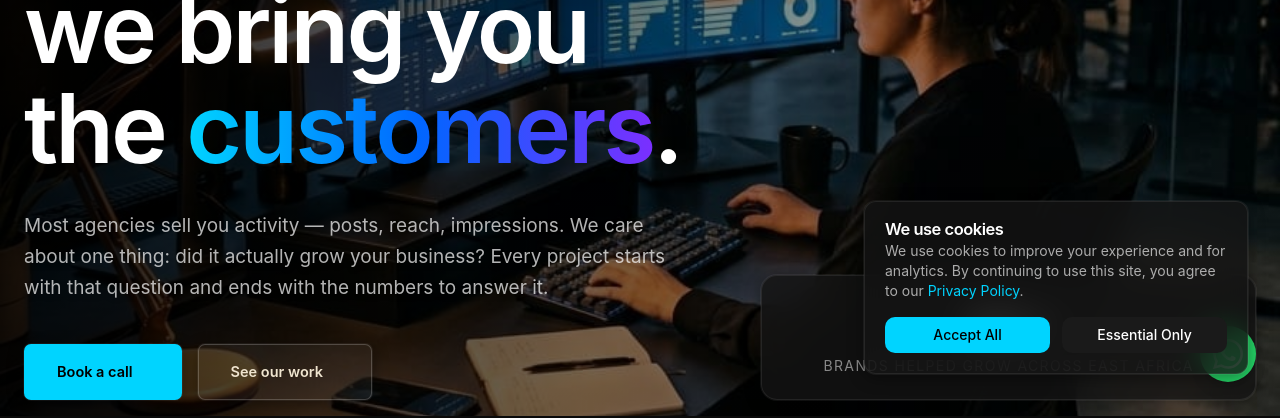
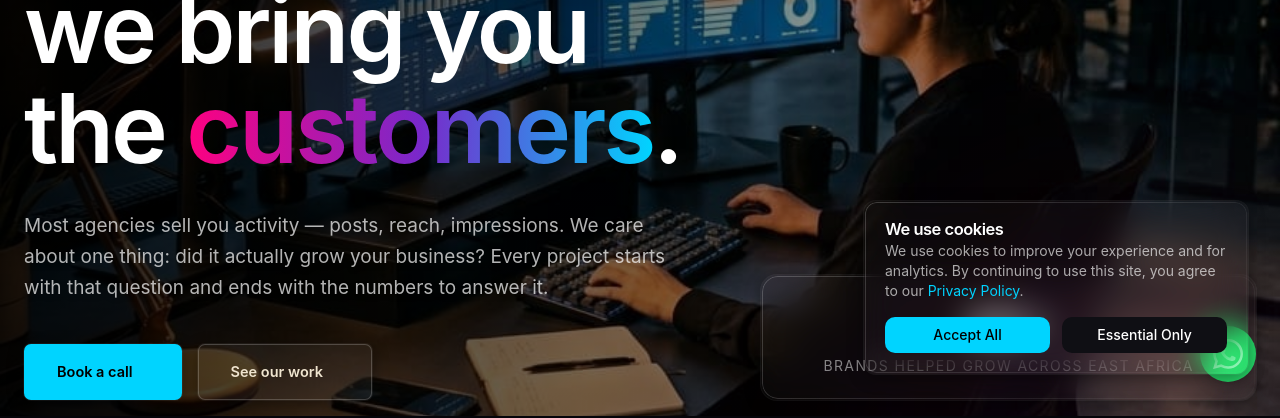
Before and after one commit to aokreative/Kreative-AO, a Next.js app: page / in a window 1280 px wide. Shown: the part 394-812 px from the top of the page. Built offline with nearby package versions, Linux system fonts and the light colour scheme; no server answers.

Commit message:
feat: implement cyber-luxury glassmorphism, animated hero glow, and fix process scroll gap

```diff
--- a/src/app/globals.css
+++ b/src/app/globals.css
@@ -50,10 +50,10 @@
    Light mode is intentionally left as a reduced fallback only.
 ---------------------------------------------------------------- */
 :root {
-  /* Default: dark mode first */
-  --bg:         #0A0A0A;
-  --surface:    #141414;
-  --surface-2:  #1A1A1A;
+  /* Default: deep midnight cyber-luxury */
+  --bg:         #05050A;
+  --surface:    #0A0A0F;
+  --surface-2:  #0F0F14;
   --ink:        #FFFFFF;
   --ink-2:      rgba(255, 255, 255, 0.65);
   --ink-3:      rgba(255, 255, 255, 0.35);
@@ -140,13 +140,11 @@
 @layer utilities {
   /* Signal gradient bar — thin horizontal rule above footer */
   .signal {
-    background-image: linear-gradient(90deg,
-      #00D4FF 0%, #0066FF 35%, #7B2FFF 68%, #FF3CAC 100%);
+    background-image: linear-gradient(90deg, #FF0080 0%, #7928CA 50%, #00D4FF 100%);
   }
   /* Accent gradient text — hero headline highlight */
   .signal-text {
-    background-image: linear-gradient(90deg,
-      #00D4FF 0%, #0066FF 50%, #7B2FFF 100%);
+    background-image: linear-gradient(90deg, #FF0080 0%, #7928CA 50%, #00D4FF 100%);
     -webkit-background-clip: text;
     background-clip: text;
     color: transparent;
@@ -166,20 +164,32 @@
    Interaction layer — spring ease, lift on hover, glow on accent.
 ---------------------------------------------------------------- */
 @layer utilities {
-  /* Card: elevated dark surface with 1px edge definition */
+  /* Card: true glassmorphism with gradient border */
   .card {
-    background: var(--surface);
-    border: 1px solid rgba(255, 255, 255, 0.08);
-    box-shadow: var(--shadow-e1), var(--highlight);
-    transition:
-      transform 450ms var(--ease-spring),
-      box-shadow 450ms var(--ease-spring),
-      border-color 300ms ease;
+    position: relative;
+    overflow: hidden;
+    background: rgba(255, 255, 255, 0.03);
+    backdrop-filter: blur(16px) saturate(1.4);
+    -webkit-backdrop-filter: blur(16px) saturate(1.4);
+    box-shadow: var(--shadow-e1);
+    border: 1px solid transparent;
+    transition: transform 450ms var(--ease-spring), box-shadow 450ms var(--ease-spring);
+  }
+  .card::after {
+    content: ""; position: absolute; inset: 0; pointer-events: none;
+    border-radius: inherit; padding: 1px;
+    background: linear-gradient(135deg, rgba(255,255,255,0.2) 0%, rgba(255,255,255,0.02) 100%);
+    -webkit-mask: linear-gradient(#fff 0 0) content-box, linear-gradient(#fff 0 0);
+    -webkit-mask-composite: xor;
+    mask-composite: exclude;
+    transition: background 450ms ease;
   }
   .card:hover {
     transform: translateY(-3px);
-    border-color: rgba(255, 255, 255, 0.14);
-    box-shadow: var(--shadow-e2), var(--highlight);
+    box-shadow: var(--shadow-e2);
+  }
+  .card:hover::after {
+    background: linear-gradient(135deg, rgba(255,255,255,0.3) 0%, rgba(255,255,255,0.05) 100%);
   }
 
   .link-draw {
@@ -247,9 +257,9 @@
   background-image:
     url("/brand/skyline.jpg"),
     radial-gradient(120% 52% at 16% 100%, rgba(0,212,255,.12), transparent 62%),
-    radial-gradient(95% 44% at 74% 100%, rgba(0,102,255,.10), transparent 64%),
-    radial-gradient(64% 34% at 46% 104%, rgba(123,47,255,.10), transparent 58%),
-    linear-gradient(180deg, #0A0A0A 0%, #0D0D0D 40%, #111111 72%, #141414 100%);
+    radial-gradient(95% 44% at 74% 100%, rgba(121,40,202,.10), transparent 64%),
+    radial-gradient(64% 34% at 46% 104%, rgba(255,0,128,.10), transparent 58%),
+    linear-gradient(180deg, #05050A 0%, #08080C 40%, #0A0A0F 72%, #0C0C12 100%);
   background-size: cover, cover, cover, cover, cover;
   background-position: center;
   background-repeat: no-repeat;
@@ -263,7 +273,7 @@
     radial-gradient(ellipse 80% 60% at 50% 0%, rgba(0,0,0,0.85) 0%, transparent 70%),
     /* Subtle cyan bleed right */
     radial-gradient(46% 62% at 74% 52%, rgba(0,212,255,.06), transparent 68%),
-    linear-gradient(165deg, #050505 0%, #0A0A0A 42%, #0D0D0D 74%, #111111 100%);
+    linear-gradient(165deg, #05050A 0%, #07070B 42%, #0A0A0F 74%, #0C0C12 100%);
   background-size: cover;
   background-position: 72% center;
   background-repeat: no-repeat;
@@ -349,37 +359,33 @@ html[data-splash="skip"] #splash {
 }
 
 /* ----------------------------------------------------------------
-   Glass / bento card — premium dark surface with edge definition.
-   The 1px border at rgba(255,255,255,0.08) is the critical detail
-   that makes cards "float" cleanly above the #0A0A0A canvas.
+   Glass / bento card — true glassmorphism with subtle gradient border
 ---------------------------------------------------------------- */
 .glass {
   position: relative;
   overflow: hidden;
-  background: var(--surface);
-  border: 1px solid rgba(255, 255, 255, 0.08);
+  background: rgba(255, 255, 255, 0.03);
+  backdrop-filter: blur(16px) saturate(1.4);
+  -webkit-backdrop-filter: blur(16px) saturate(1.4);
   box-shadow: var(--shadow-e1);
-  transition:
-    border-color 300ms ease,
-    box-shadow 450ms var(--ease-spring),
-    transform 450ms var(--ease-spring);
+  border: 1px solid transparent;
+  transition: transform 450ms var(--ease-spring), box-shadow 450ms var(--ease-spring);
 }
-
-@supports (backdrop-filter: blur(12px)) {
-  .glass {
-    backdrop-filter: blur(16px) saturate(1.4);
-    background: color-mix(in srgb, var(--surface) 80%, transparent);
-  }
+.glass::after {
+  content: ""; position: absolute; inset: 0; pointer-events: none;
+  border-radius: inherit; padding: 1px;
+  background: linear-gradient(135deg, rgba(255,255,255,0.2) 0%, rgba(255,255,255,0.02) 100%);
+  -webkit-mask: linear-gradient(#fff 0 0) content-box, linear-gradient(#fff 0 0);
+  -webkit-mask-composite: xor;
+  mask-composite: exclude;
+  transition: background 450ms ease;
 }
 
 /* Mouse-following glow: cyan tint on cursor position */
 .glass::before {
   content: "";
   position: absolute;
-  top: 0;
-  left: 0;
-  width: 100%;
-  height: 100%;
+  inset: 0;
   pointer-events: none;
   background: radial-gradient(
     500px circle at var(--mouse-x, 50%) var(--mouse-y, 50%),
@@ -388,14 +394,41 @@ html[data-splash="skip"] #splash {
   );
   opacity: 0;
   transition: opacity 0.5s ease;
+  z-index: 1;
 }
 
 .glass:hover {
-  border-color: rgba(255, 255, 255, 0.14);
+  transform: translateY(-2px);
   box-shadow: var(--shadow-e2);
-  transform: translateY(-2px);
+}
+
+.glass:hover::after {
+  background: linear-gradient(135deg, rgba(255,255,255,0.3) 0%, rgba(255,255,255,0.05) 100%);
 }
 
 .glass:hover::before {
   opacity: 1;
 }
+
+/* ----------------------------------------------------------------
+   Hero Animation Glow
+---------------------------------------------------------------- */
+@keyframes heroPulse {
+  0% { transform: scale(1); opacity: 0.4; }
+  50% { transform: scale(1.15); opacity: 0.6; }
+  100% { transform: scale(1); opacity: 0.4; }
+}
+
+.hero-glow {
+  position: absolute;
+  top: 50%;
+  left: 50%;
+  width: 80vw;
+  height: 80vw;
+  background: radial-gradient(circle, rgba(121, 40, 202, 0.15) 0%, rgba(255, 0, 128, 0.08) 30%, transparent 60%);
+  transform: translate(-50%, -50%);
+  pointer-events: none;
+  filter: blur(80px);
+  animation: heroPulse 10s infinite alternate ease-in-out;
+  z-index: 10; /* Behind text (z-20), above background (z-0) */
+}
--- a/src/components/sections/hero.tsx
+++ b/src/components/sections/hero.tsx
@@ -27,6 +27,9 @@ export function Hero() {
 
       {/* 2. DARK RADIAL GRADIENT OVERLAY — ensures text is always readable */}
       <div className="hero-veil" />
+
+      {/* 2.5 ANIMATED GLOW LAYER */}
+      <div className="hero-glow" />
 
       {/* 3. THE TEXT CONTENT LAYER */}
       <div className="relative z-20 w-full container mx-auto px-6 grid lg:grid-cols-12 gap-8 pt-24 pb-4">
--- a/src/components/sections/process.tsx
+++ b/src/components/sections/process.tsx
@@ -25,8 +25,8 @@ export function Process() {
         </Reveal>
       </div>
 
-      <div ref={ref} className="relative mt-16 min-h-[120vh]">
-        <div className="sticky top-[15vh]">
+      <div ref={ref} className="relative mt-16 pb-16">
+        <div className="relative">
           {/* Ridge-arc progress line */}
           <div className="absolute top-8 left-0 right-0 h-1 hidden lg:block overflow-hidden">
              <div className="h-full bg-line-soft w-full absolute rounded-full" />
--- a/src/components/site-footer.tsx
+++ b/src/components/site-footer.tsx
@@ -7,7 +7,7 @@ import { Container } from "./ui/primitives";
 export function SiteFooter() {
   const year = new Date().getFullYear();
   return (
-    <footer className="mt-8 bg-[#0A0A0A] text-ink">
+    <footer className="mt-8 bg-[#05050A] text-ink">
       <div aria-hidden className="signal h-[3px] w-full" />
       <Container className="grid gap-12 py-16 md:grid-cols-[1.4fr_1fr_1fr_1fr]">
         <div className="flex flex-col gap-4">
```
